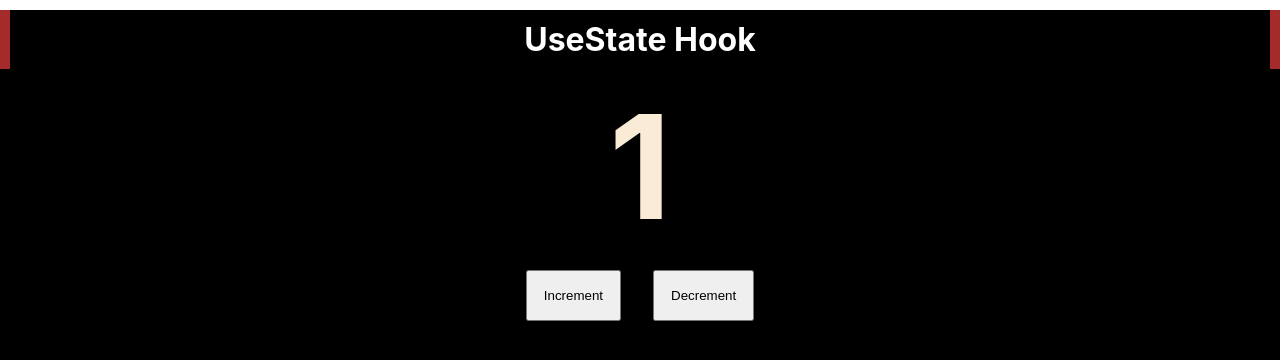
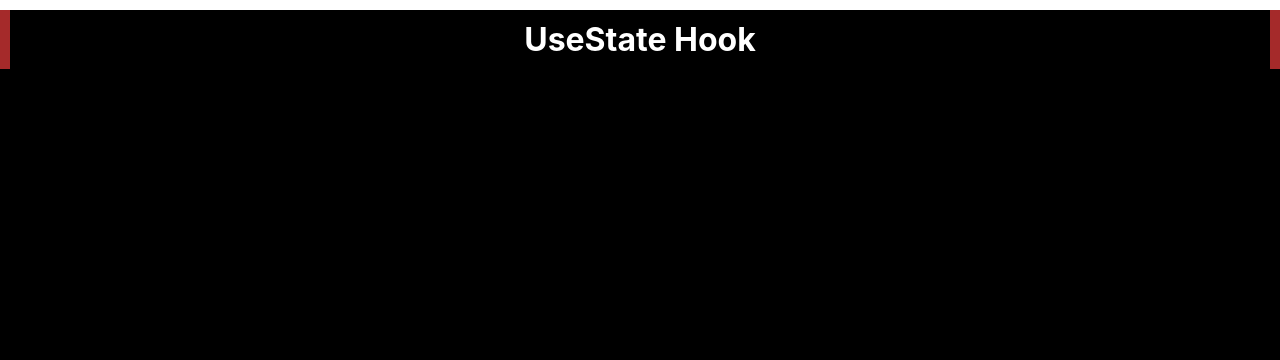
Before and after one commit to Eshwar17/ReactJS-Web3Mantra, a React (Create React App) app in the folder react_course/: page / in a window 1280 px wide. Shown: the top 360 px of the page. Built offline with nearby package versions, Linux system fonts and the light colour scheme.

Commit message:
Practiced useEffect hook

```diff
--- a/react_course/src/App.js
+++ b/react_course/src/App.js
@@ -1,26 +1,19 @@
-import React, {useState} from 'react';
+import React, {useState, useEffect} from 'react';
 import './App.css';
 import Header from './components/Header';
 
 
 function App() {
-  const [counter, setCounter] = useState(1);
+  useEffect(() => {
+    console.log("UseEffect called")
+  })
 
-  const incrementHandler = () => {
-    setCounter(counter + 1);
-  }
-  const decrementHandler = () => {
-    setCounter(counter - 1);
-  }
+  console.log("Fn body called")
 
   return (
     <div className="App">
       <Header />
-      <div className='main'>
-        <h1 className='heading'>{counter}</h1>
-        <button onClick={incrementHandler}>Increment</button>
-        <button onClick={decrementHandler}>Decrement</button>
-      </div>
+      {console.log("INside JSX")}
     </div>
   );
 }
```
